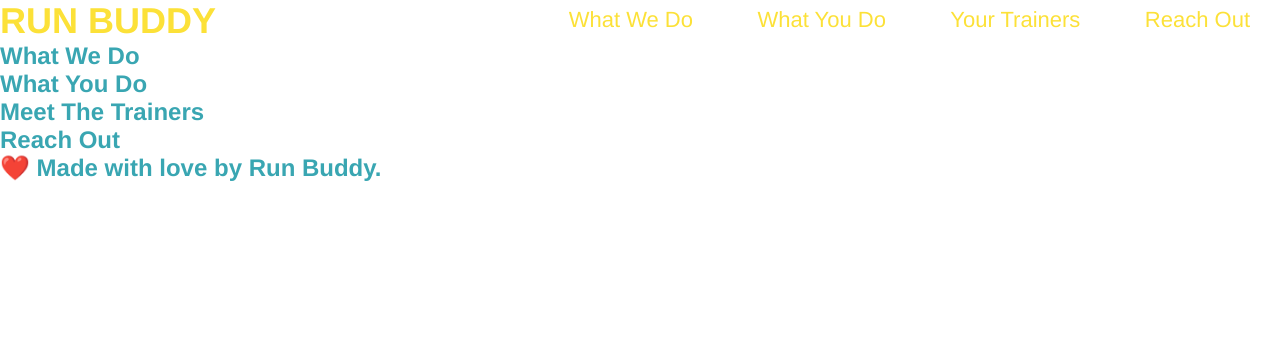
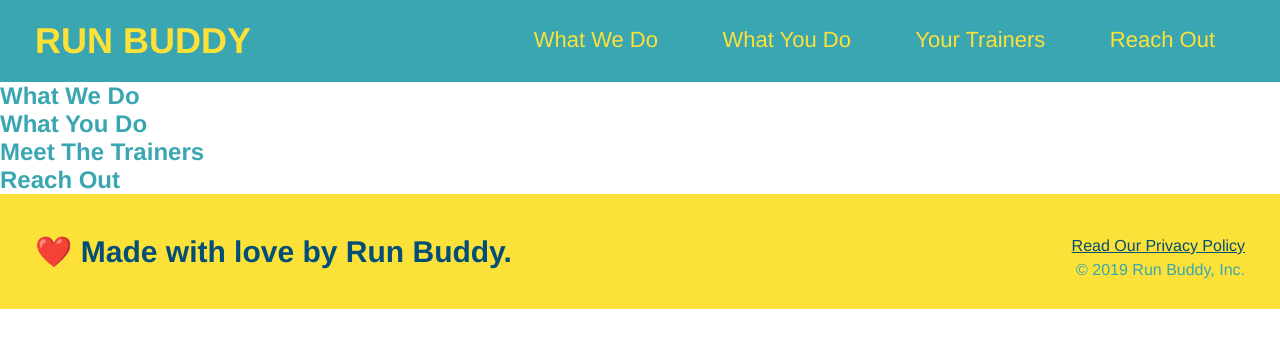
Before and after one commit to NFoithong/run-buddy, a plain HTML site: page index.html in a window 1280 px wide. Drawn offline with Linux system fonts and the light colour scheme.

Commit message:
finish lesson2

```diff
--- a/assests/css/style.css
+++ b/assests/css/style.css
@@ -1,6 +1,7 @@
 * {
     margin: 0;
     padding: 0;
+    box-sizing: border-box;
 }
 
 body {
@@ -11,6 +12,12 @@ body {
   }
 
 /* apply style to <header> */
+
+header {
+    background-color: #39a6b2;
+    padding: 20px 35px;
+}
+
 header h1{
     color: #fce138;
     font-weight: bold;
@@ -40,3 +47,26 @@ header nav ul li a {
     font-weight: lighter;
     font-size: 22px;
 }
+
+footer {
+    background: #fce138;
+    width: 100%;
+    padding: 40px 35px;
+}
+
+footer h2 {
+    display: inline;
+    color: #024e76;
+    font-size: 30px;
+    margin: 0;
+}
+
+footer div {
+    float: right;
+    line-height: 1.5;
+    text-align: right;
+}
+
+footer a {
+    color: #024e76;
+}
--- a/index.html
+++ b/index.html
@@ -56,6 +56,11 @@
           <!-- footer -->
           <footer>
             <h2>❤️ Made with love by Run Buddy.</h2>
+            <div>
+                <a href="#"> Read Our Privacy Policy</a>
+                <br/>
+                &copy; 2019 Run Buddy, Inc.
+            </div>
           </footer>
     </body>
 </html>
```
